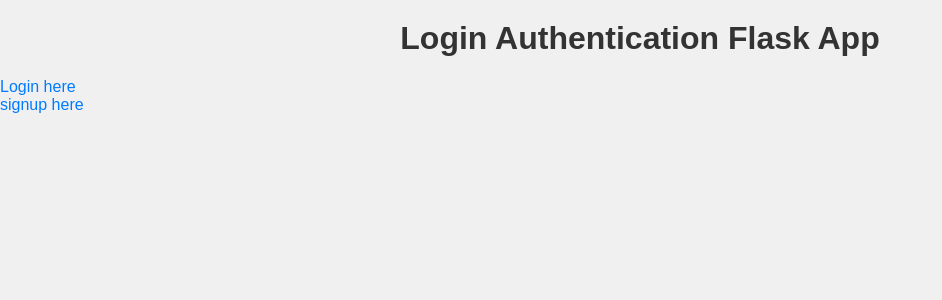
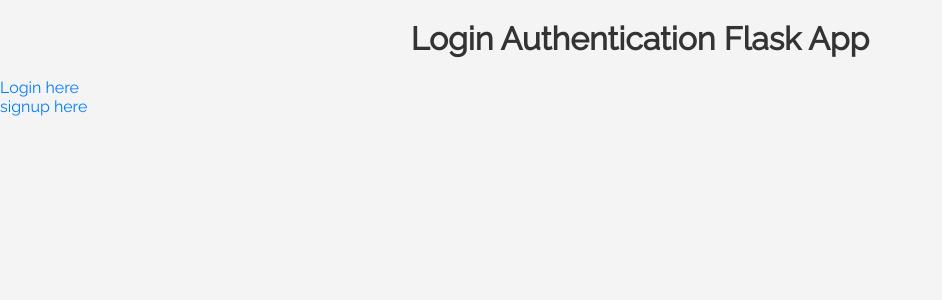
Before and after one commit to Ollie345/Authentic, a Flask app: page / in a window 1280 px wide. Shown: the top 300 px of the page, without its empty margins (0-942 px from the left). Run offline with Flask 3, Linux system fonts and the light colour scheme.

Commit message:
page styling second commit

```diff
--- a/static/styles.css
+++ b/static/styles.css
@@ -1,8 +1,8 @@
 body {
-    font-family: Arial, sans-serif;
+    font-family: 'Raleway', sans-serif;
+    background-color: #f4f4f4;
     margin: 0;
     padding: 0;
-    background-color: #f0f0f0;
 }
 
 h1 {
--- a/templates/dashboard.html
+++ b/templates/dashboard.html
@@ -5,6 +5,7 @@
     <meta name="viewport" content="width=device-width, initial-scale=1.0">
     <title>Dashboard</title>
     <link rel="stylesheet" type="text/css" href="{{ url_for('static', filename='styles.css') }}">
+    <link href="https://fonts.googleapis.com/css?family=Raleway" rel="stylesheet">
 </head>
 <body>
     <h1>Hello you are logged in</h1>
--- a/templates/home.html
+++ b/templates/home.html
@@ -5,6 +5,7 @@
     <meta name="viewport" content="width=device-width, initial-scale=1.0">
     <title>Authentic App</title>
     <link rel="stylesheet" type="text/css" href="{{ url_for('static', filename='styles.css') }}">
+    <link href="https://fonts.googleapis.com/css?family=Raleway" rel="stylesheet">
 </head>
 <body>
     <h1>Login Authentication Flask App</h1>
--- a/templates/login.html
+++ b/templates/login.html
@@ -5,6 +5,7 @@
     <meta name="viewport" content="width=device-width, initial-scale=1.0">
     <title>Login Page</title>
     <link rel="stylesheet" type="text/css" href="{{ url_for('static', filename='styles.css') }}">
+    <link href="https://fonts.googleapis.com/css?family=Raleway" rel="stylesheet">
 </head>
 <body>
     <h1>Login page</h1>
--- a/templates/signup.html
+++ b/templates/signup.html
@@ -5,6 +5,7 @@
     <meta name="viewport" content="width=device-width, initial-scale=1.0">
     <title>Signup</title>
     <link rel="stylesheet" type="text/css" href="{{ url_for('static', filename='styles.css') }}">
+    <link href="https://fonts.googleapis.com/css?family=Raleway" rel="stylesheet">
 
 </head>
 <body>
```
